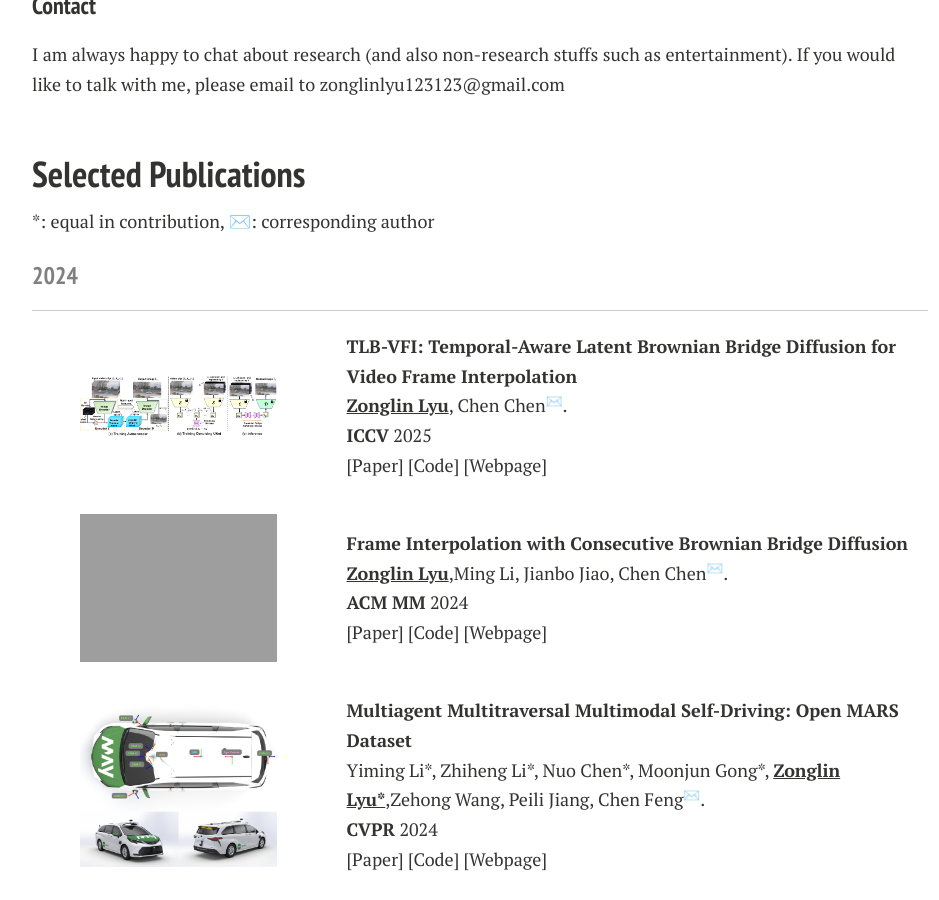
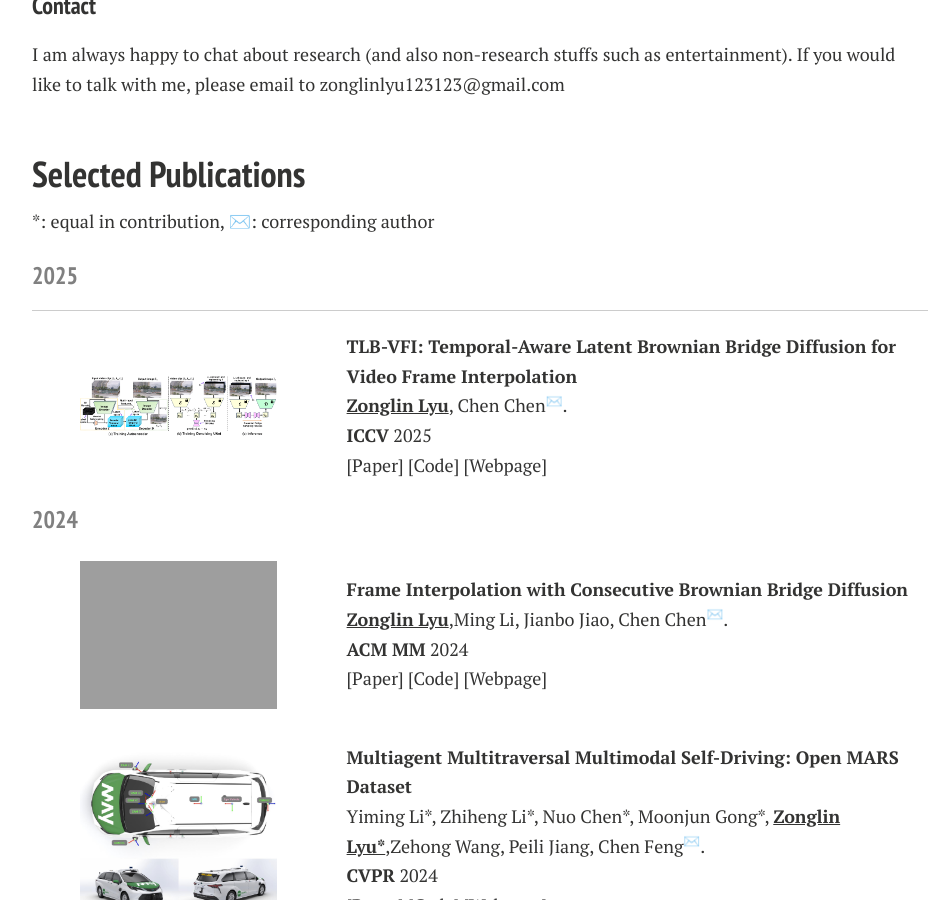
Before and after one commit to ZonglinL/ZonglinL.github.io, a Jekyll site: the page built from index.md, in a window 1280 px wide and 900 px high, scrolled down 749 px. Shown: the whole window, without its empty margins (288-1227 px from the left). Built offline with Jekyll 4.4.1, drawn with Linux system fonts in a browser that asks for light colours; nearby versions of some CDN libraries; comment, search, counter and statistics services are not loaded; a style sheet for code colours, icons or effects is not loaded; our own code applies the rules of GitHub Pages for plain Markdown files.

Commit message:
Update index.md

```diff
--- a/index.md
+++ b/index.md
@@ -30,7 +30,7 @@ I am always happy to chat about research (and also non-research stuffs such as e
 ## Selected Publications
 *: equal in contribution, ✉️: corresponding author
 
-<h3 style="color: gray;">2024</h3>
+<h3 style="color: gray;">2025</h3>
 
 ---
 
@@ -59,6 +59,8 @@ I am always happy to chat about research (and also non-research stuffs such as e
 
   </tbody>
 </table>
+
+<h3 style="color: gray;">2024</h3>
 
 <table style="width:100%;border:0px;border-spacing:0px;border-collapse:separate;margin-right:auto;margin-left:auto;">
   <tbody>
```
